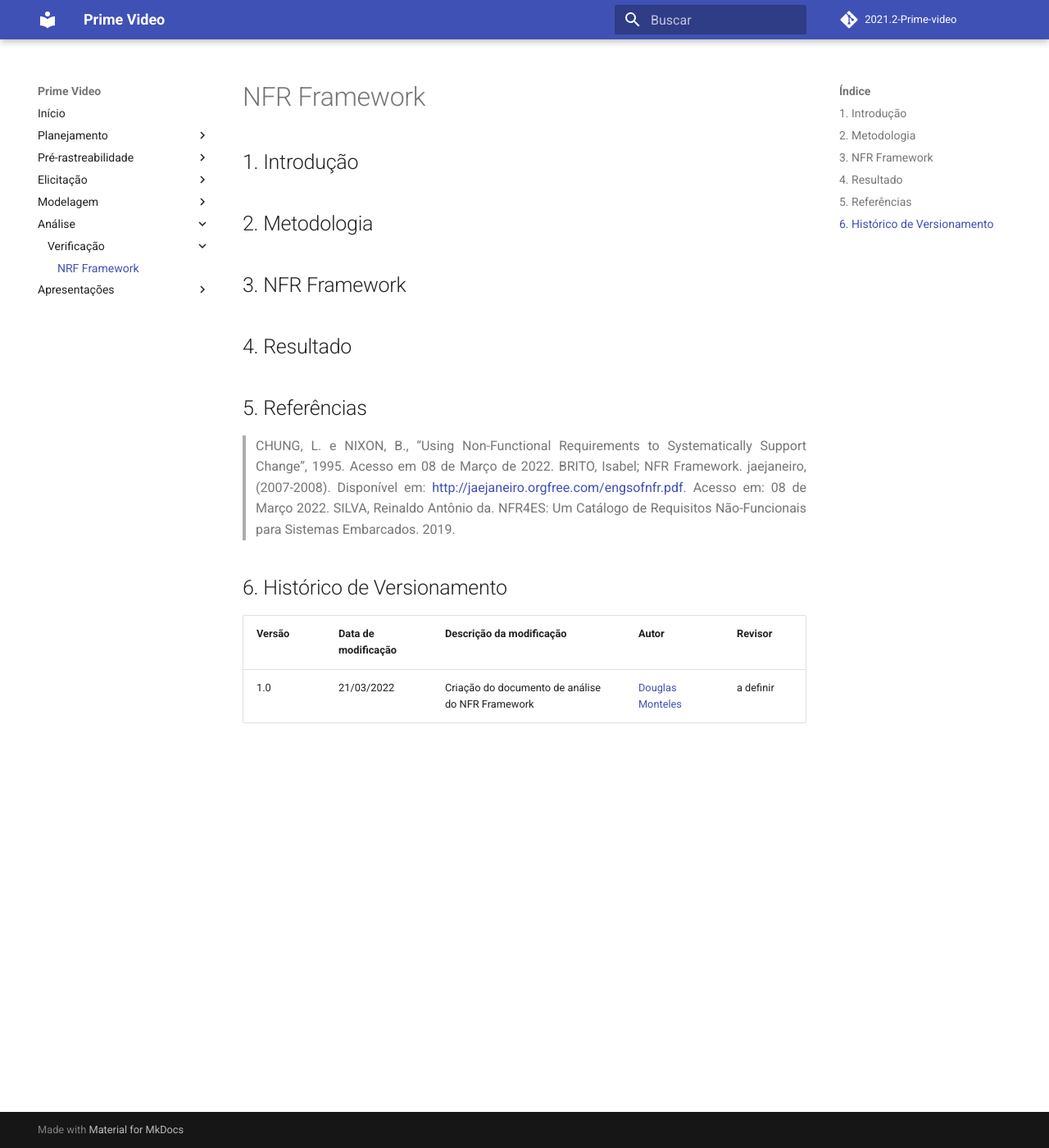
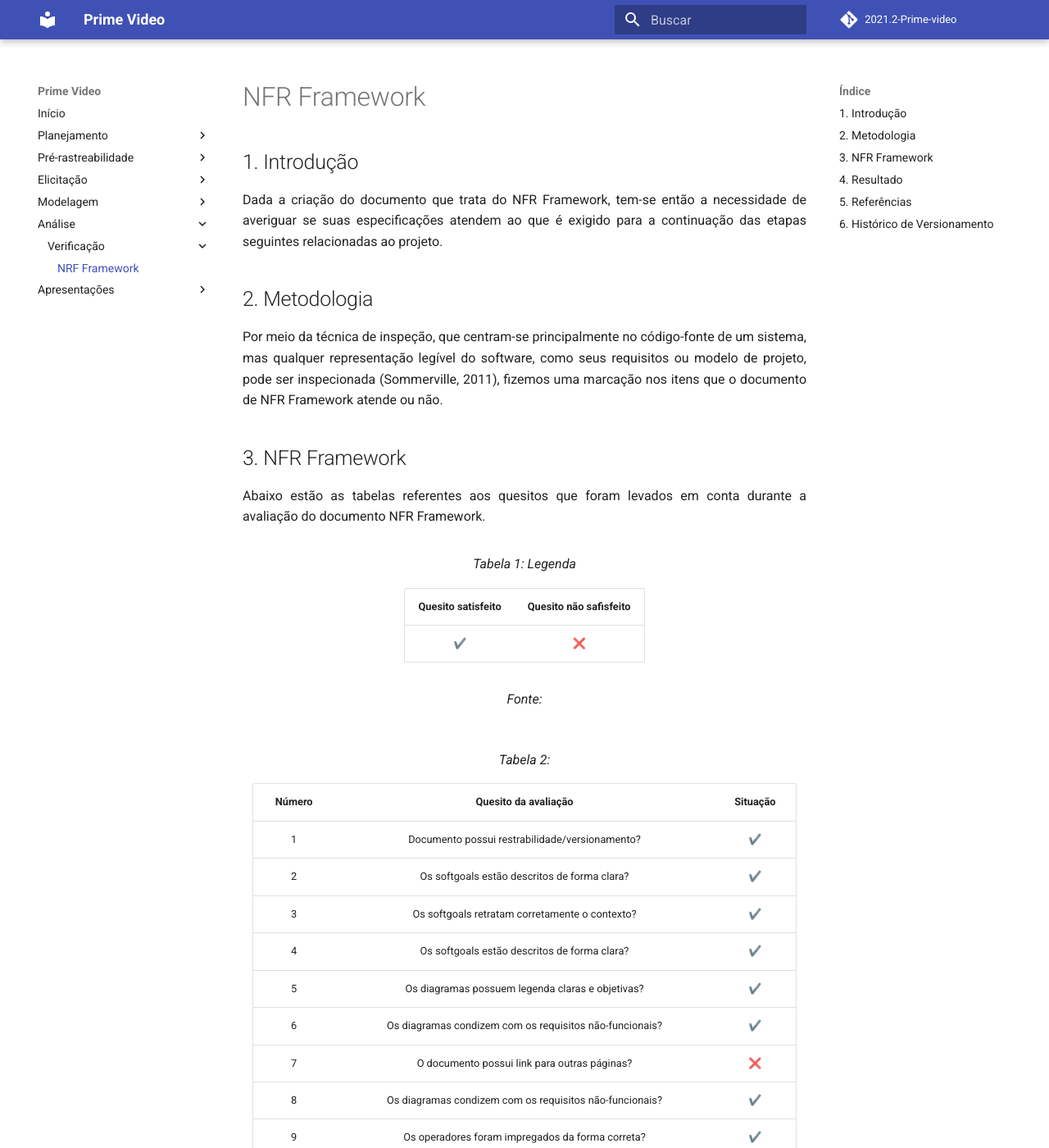
Before and after one commit to Requisitos-de-Software/2021.2-Prime-video, an MkDocs documentation site: the page built from docs/analise/verificacao/nfr_framework.md, in a window 1280 px wide and 1400 px high. Shown: the whole window at 82% size. Built offline with MkDocs 1.6.1 and Material for MkDocs 9.7.7, drawn with Linux system fonts in a browser that asks for light colours; comment, search, counter and statistics services are not loaded; some of the changed text lies outside the part shown.

Commit message:
docs: Adicionando os detalhes da avaliação

```diff
--- a/docs/analise/verificacao/nfr_framework.md
+++ b/docs/analise/verificacao/nfr_framework.md
@@ -3,20 +3,105 @@
 ## 1. Introdução
 
 <p align='justify'>
-
+  Dada a criação do documento que trata do NFR Framework, tem-se então a necessidade de averiguar se suas especificações atendem ao que é exigido para a continuação das etapas seguintes relacionadas ao projeto.
 </p>
 
 ## 2. Metodologia
 
 <p align='justify'>
-
+  Por meio da técnica de inspeção, que centram-se principalmente no código-fonte de um sistema, mas qualquer representação legível do software, como seus requisitos ou modelo de projeto, pode ser inspecionada (Sommerville, 2011), fizemos uma marcação nos itens que o documento de NFR Framework atende ou não.
 </p>
 
 ## 3. NFR Framework
 
 <p align='justify'>
+  Abaixo estão as tabelas referentes aos quesitos que foram levados em conta durante a avaliação do documento NFR Framework.
+</p>
 
-</p>
+<figure>
+  <figcaption>Tabela 1: Legenda</figcaption>
+  <table>
+    <thead>
+      <tr>
+        <th align="center">Quesito satisfeito</th>
+        <th align="center">Quesito não safisfeito</th>
+      </tr>
+    </thead>
+    <tbody>
+      <tr>
+        <td align="center">✔️</td>
+        <td align="center">❌</td>
+      </tr>
+    </tbody>
+  </table>
+  <figcaption>Fonte: </figcaption>
+</figure>
+
+<figure>
+  <figcaption>Tabela 2: </figcaption>
+  <table>
+    <thead>
+      <tr>
+        <th align="center">Número</th>
+        <th align="center">Quesito da avaliação</th>
+        <th align="center">Situação</th>
+      </tr>
+    </thead>
+    <tbody>
+      <tr>
+        <td align="center">1</td>
+        <td align="center">Documento possui restrabilidade/versionamento?</td>
+        <td align="center">✔️</td>
+      </tr>
+      <tr>
+        <td align="center">2</td>
+        <td align="center">Os softgoals estão descritos de forma clara?</td>
+        <td align="center">✔️</td>
+      </tr>
+      <tr>
+        <td align="center">3</td>
+        <td align="center">Os softgoals retratam corretamente o contexto?</td>
+        <td align="center">✔️</td>
+      </tr>
+      <tr>
+        <td align="center">4</td>
+        <td align="center">Os softgoals estão descritos de forma clara?</td>
+        <td align="center">✔️</td>
+      </tr>
+      <tr>
+        <td align="center">5</td>
+        <td align="center">Os diagramas possuem legenda claras e objetivas?</td>
+        <td align="center">✔️</td>
+      </tr>
+      <tr>
+        <td align="center">6</td>
+        <td align="center">Os diagramas condizem com os requisitos não-funcionais?</td>
+        <td align="center">✔️</td>
+      </tr>
+      <tr>
+        <td align="center">7</td>
+        <td align="center">O documento possui link para outras páginas?</td>
+        <td align="center">❌</td>
+      </tr>
+      <tr>
+        <td align="center">8</td>
+        <td align="center">Os diagramas condizem com os requisitos não-funcionais?</td>
+        <td align="center">✔️</td>
+      </tr>
+      <tr>
+        <td align="center">9</td>
+        <td align="center">Os operadores foram impregados da forma correta?</td>
+        <td align="center">✔️</td>
+      </tr>
+       <tr>
+        <td align="center">9</td>
+        <td align="center">Os elementos do diagrama foram respeitam suas respectivas designações?</td>
+        <td align="center">✔️</td>
+      </tr>
+    </tbody>
+  </table>
+  <figcaption>Fonte: </figcaption>
+</figure>
 
 ## 4. Resultado
 
@@ -26,9 +111,7 @@
 
 ## 5. Referências
 
-> CHUNG, L. e NIXON, B., “Using Non-Functional Requirements to Systematically Support Change”, 1995. Acesso em 08 de Março de 2022.
-> BRITO, Isabel; NFR Framework. jaejaneiro, (2007-2008). Disponível em: <http://jaejaneiro.orgfree.com/engsofnfr.pdf>. Acesso em: 08 de Março 2022.
-> SILVA, Reinaldo Antônio da. NFR4ES: Um Catálogo de Requisitos Não-Funcionais para Sistemas Embarcados. 2019.
+> Engenharia de Software / Ian Sommerville ; tradução Ivan Bosnic e Kalinka G. de O. Gonçalves ; revisão técnica Kechi Hirama. — 9. ed. — São Paulo : Pearson Prentice Hall, 2011.
 
 ## 6. Histórico de Versionamento
 
```
